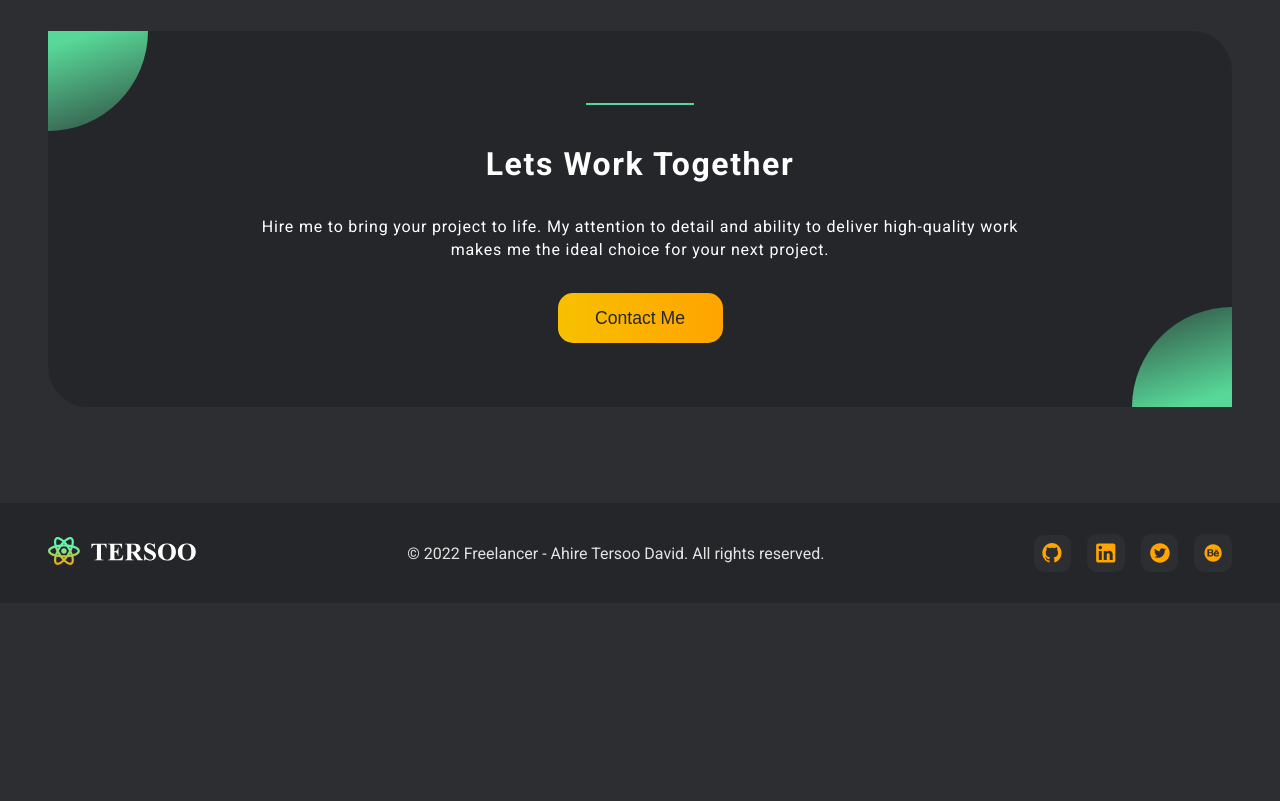
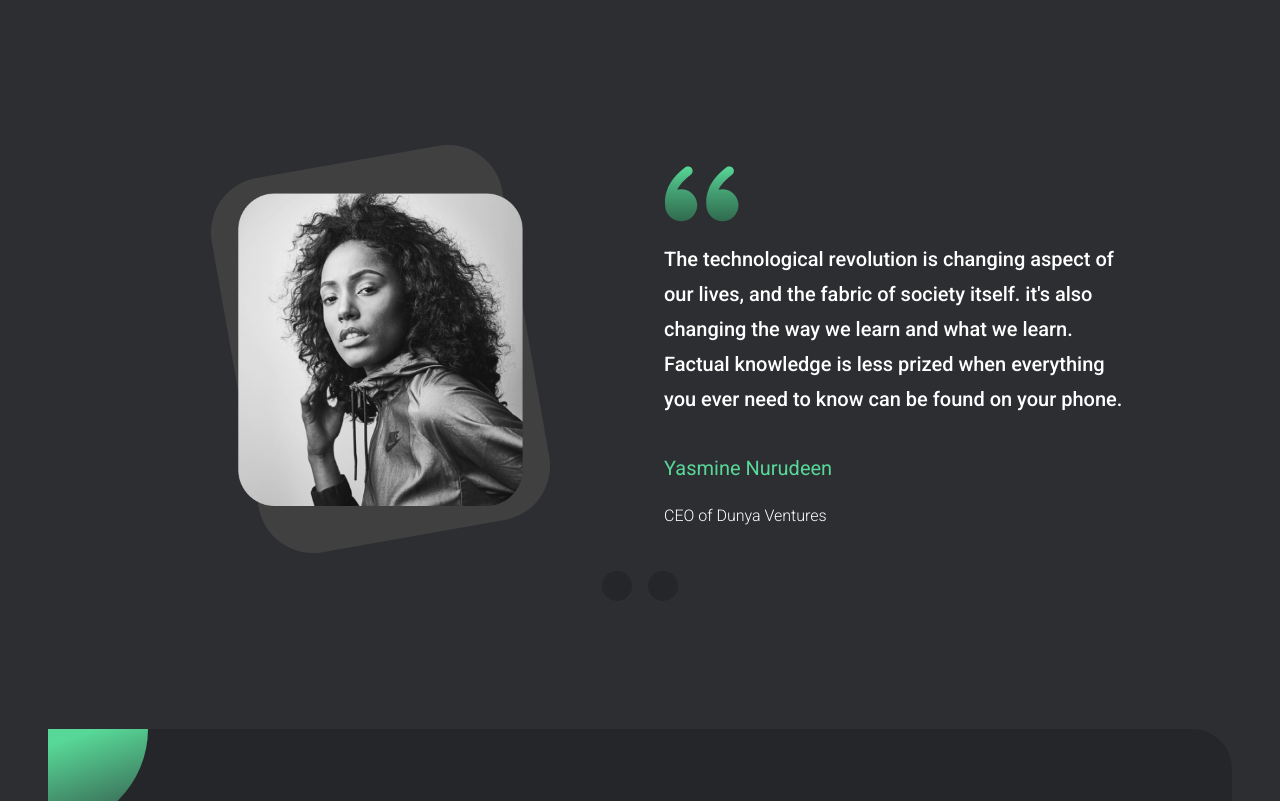
Before and after one commit to tersoo-ahire/Portfolio, a React (Vite) app in the folder project/: page / in a window 1280 px wide. Shown: the part 4620-5421 px from the top of the page. Before the commit the page ends 5223 px from the top, so only its background shows below. Built offline with nearby package versions, Linux system fonts and the light colour scheme.

Commit message:
created testimonial section on the home page and added styling for first version

```diff
--- a/project/src/components/Testimonial.jsx
+++ b/project/src/components/Testimonial.jsx
@@ -0,0 +1,31 @@
+import React from "react";
+import quote from "../assets/quote.svg";
+import sample from "../assets/lady.png";
+
+export default function Testimonial(){
+    return (
+        <section>
+            <div className="testimonial-container">
+                <div className="testimonial-left">
+                    <div className="img-bg"></div>
+                    <div className="img-con"><img src={sample} alt="sample image" /></div>
+                </div>
+                <div className="testimonial-right">
+                    <img src={quote} alt="Left Quote Icon" width="75px"/>
+                    <p className="test-p1">
+                        The technological revolution is changing aspect of our lives,
+                        and the fabric of society itself. it's also changing the way we
+                        learn and what we learn. Factual knowledge is less prized when
+                        everything you ever need to know can be found on your phone.
+                    </p>
+                    <p className="test-p2">Yasmine Nurudeen</p>
+                    <p className="test-p3">CEO of Dunya Ventures</p>
+                </div>
+            </div>
+            <div className="test-nav">
+                <div className="nav-circle"></div>
+                <div className="nav-circle"></div>
+            </div>
+        </section>
+    )
+}
--- a/project/src/pages/Home.jsx
+++ b/project/src/pages/Home.jsx
@@ -4,6 +4,7 @@ import { Link } from "react-router-dom";
 import "../styles/App.css";
 import Button from "../components/Button";
 import Project from "../components/Project";
+import Testimonial from "../components/Testimonial";
 import tersoo from "../assets/tersoo.png";
 import {SkillcardOne, SkillcardTwo} from "../components/Skillcard";
 import skilldata1 from "../data/skill1";
@@ -117,7 +118,7 @@ function Home(){
                 </div>
             </div>
 
-            {/* <Testimonials/> */}
+            <Testimonial/>
 
             <div className="section-five">
                 <div className="shape1"></div>
--- a/project/src/styles/App.css
+++ b/project/src/styles/App.css
@@ -350,10 +350,6 @@ button:hover {
   gap: 4em;
   width: 100%;
   height: auto;
-}
-
-.project-container:nth-child(even){
-  flex-direction: row-reverse;
 }
 
 .project-left {
@@ -906,3 +902,99 @@ textarea {
 .whatsapp:hover {
   width: 75px;
 }
+
+section {
+  display: flex;
+  flex-direction: column;
+  align-items: center;
+  justify-content: center;
+  margin: 8em 0em;
+  padding: 0em 9em;
+  gap: 2em;
+}
+
+.testimonial-container {
+  display: flex;
+  flex-direction: row;
+  width: 100%;
+  gap: 3em;
+}
+
+.testimonial-left {
+  display: flex;
+  align-items: center;
+  justify-content: center;
+  width: 50%;
+  position: relative;
+}
+
+.img-bg {
+  width: 295px;
+  height: 380px;
+  background: #404040;
+  border-radius: 55px;
+  transform: rotate(-10deg);
+}
+
+.img-con {
+  display: flex;
+  align-items: center;
+  justify-content: center;
+  width: 285px;
+  height: 360px;
+  background: inherit;
+  border-radius: 55px;
+  position: absolute;
+  z-index: 2;
+}
+
+.img-con > img {
+  width: 100%;
+}
+
+.testimonial-right {
+  display: flex;
+  flex-direction: column;
+  justify-content: center;
+  width: 50%;
+}
+
+.test-p1 {
+  font-weight: 500;
+  font-size: 1.25em;
+  line-height: 35px;
+  text-align: left;
+  color: #FFFFFF;
+}
+
+.test-p2 {
+  font-weight: 400;
+  font-size: 1.25em;
+  text-align: left;
+  color: #58D898;
+}
+
+.test-p3 {
+  font-weight: 300;
+  font-size: 1em;
+  text-align: left;
+  line-height: 0px;
+  color: #FFFFFF;
+}
+
+.test-nav {
+  display: flex;
+  margin: 0 auto;
+  gap: 1em;
+}
+
+.nav-circle {
+  width: 30px;
+  height: 30px;
+  background: #25262A;
+  border-radius: 50%;
+}
+
+.nav-circle:hover {
+  border: 6px solid #F6C000;
+}
```
Also changed, not shown: project/src/assets/quote.svg (added).
